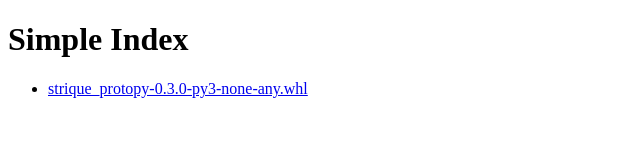
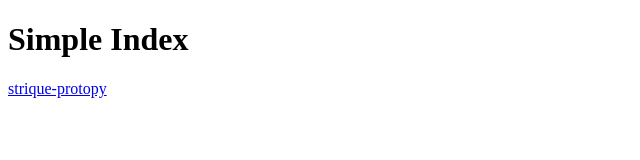
Before and after one commit to ssaurabh9/py_package, a plain HTML site: page index.html in a window 1280 px wide. Shown: the whole page, without its empty margins (0-640 px from the left). Drawn offline with Linux system fonts and the light colour scheme.

Commit message:
index commits

```diff
--- a/index.html
+++ b/index.html
@@ -3,8 +3,6 @@
 <head><title>Simple Index</title></head>
 <body>
 <h1>Simple Index</h1>
-<ul>
-  <li><a href="https://github.com/ssaurabh9/py_package/releases/download/v0.3.0/strique_protopy-0.3.0-py3-none-any.whl">strique_protopy-0.3.0-py3-none-any.whl</a></li>
-</ul>
+<a href="strique-protopy/">strique-protopy</a><br>
 </body>
 </html>
```
Also changed, not shown: strique-protopy.html (added, +8 -0 lines).
